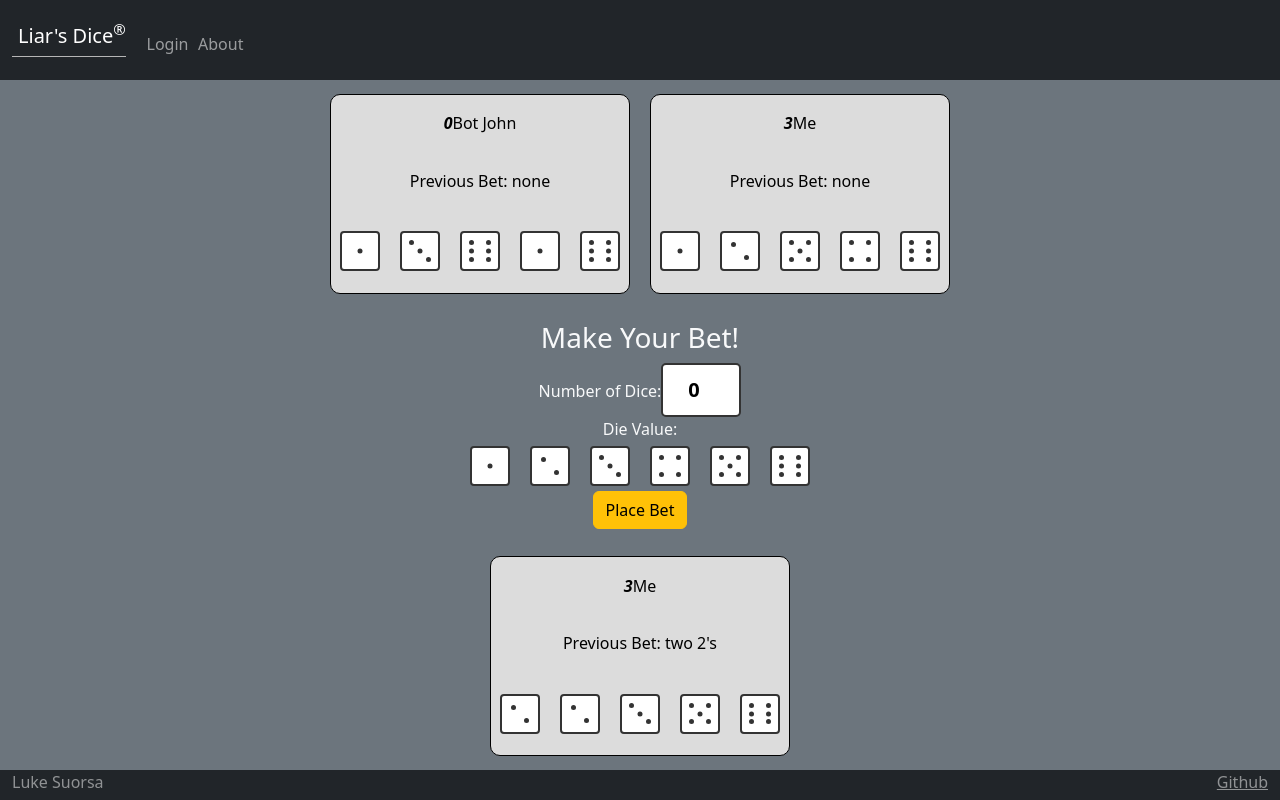
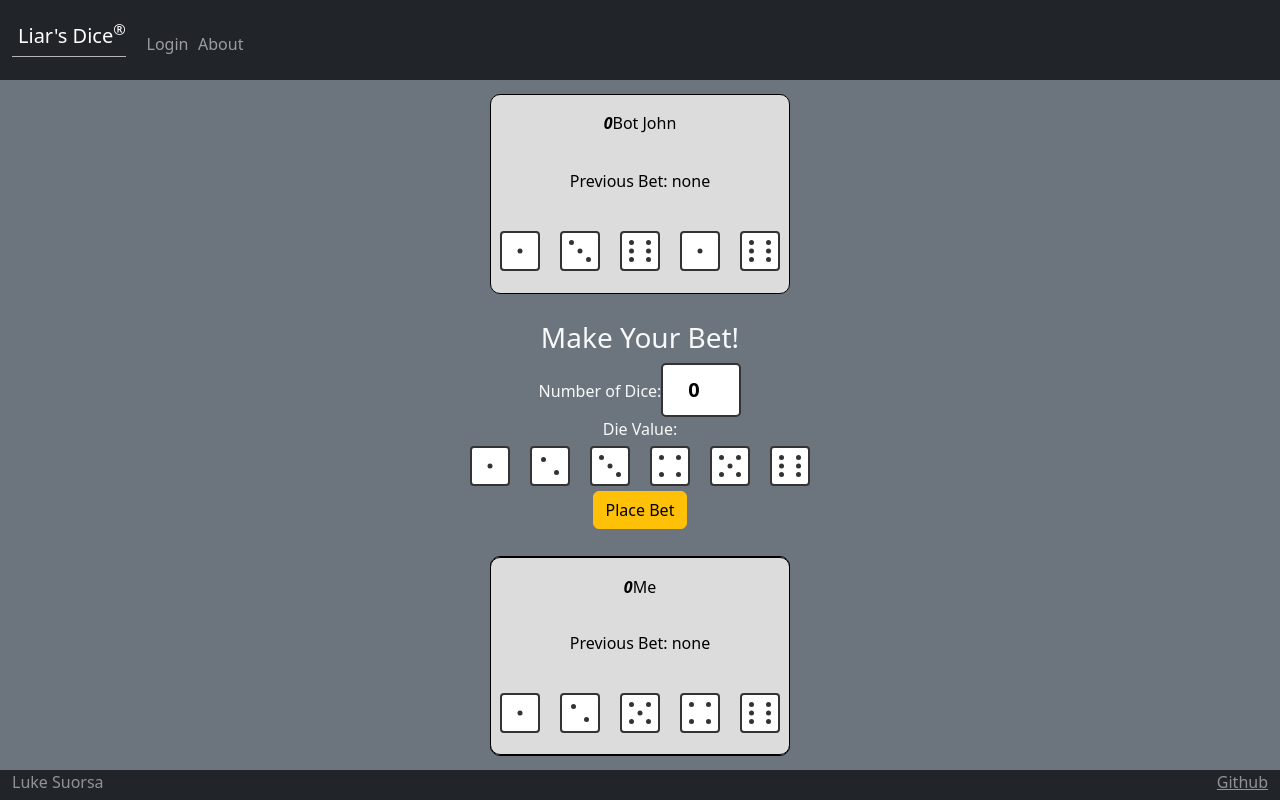
Before and after one commit to lmsuorsa/startup, a React (Vite) app: page /play in a window 1280 px wide. Built offline with nearby package versions, Linux system fonts and the light colour scheme.

Commit message:
update player card locations

```diff
--- a/src/components/play/play.jsx
+++ b/src/components/play/play.jsx
@@ -22,7 +22,7 @@ export function Play() {
         {
           id: 1,
           name: "Me",
-          wins: 3,
+          wins: 0,
           dice: humanDice,
           previousBet: 'none',
         }
@@ -205,14 +205,16 @@ export function Play() {
   return (
     <main className="container-fluid bg-secondary text-center">
       <div className="players-container">
-        {gameState.players.map(player => (
-          <PlayerCard
-            key={player.id}
-            name={player.name}
-            wins={player.wins}
-            previousBet={player.previousBet}
-            dice={player.dice}
-          />
+        {gameState.players
+          .filter(player => player.id === 0)
+          .map(bot => (
+            <PlayerCard
+              key={bot.id}
+              name={bot.name}
+              wins={bot.wins}
+              previousBet={bot.previousBet}
+              dice={bot.dice}
+            />
         ))}
       </div>
       <div className="bet-interface">
@@ -252,45 +254,18 @@ export function Play() {
       </div>
 
       <div className="player-card">
-        <div className="stat">
-          <span className="win-count">3</span>
-          <span className="player-name">Me</span>
-        </div>
-        <div className="stat">
-          <span className="previous-bet">Previous Bet: two 2's</span>
-        </div>
-        <div className="stat">
-          <div className="dice-container">
-            <div className="die face-2">
-              <span className="dot"></span>
-              <span className="dot"></span>
-            </div>
-            <div className="die face-2">
-              <span className="dot"></span>
-              <span className="dot"></span>
-            </div>
-            <div className="die face-3">
-              <span className="dot"></span>
-              <span className="dot"></span>
-              <span className="dot"></span>
-            </div>
-            <div className="die face-5">
-              <span className="dot"></span>
-              <span className="dot"></span>
-              <span className="dot"></span>
-              <span className="dot"></span>
-              <span className="dot"></span>
-            </div>
-            <div className="die face-6">
-              <span className="dot"></span>
-              <span className="dot"></span>
-              <span className="dot"></span>
-              <span className="dot"></span>
-              <span className="dot"></span>
-              <span className="dot"></span>
-            </div>
-          </div>
-        </div>
+        {gameState.players
+          .filter(player => player.id === 1)
+          .map(human => (
+            <PlayerCard
+              key={human.id}
+              name={human.name}
+              wins={human.wins}
+              previousBet={human.previousBet}
+              dice={human.dice}
+              hidden={false}    // show human’s dice
+            />
+        ))}
       </div>
     </main>
   );
```
